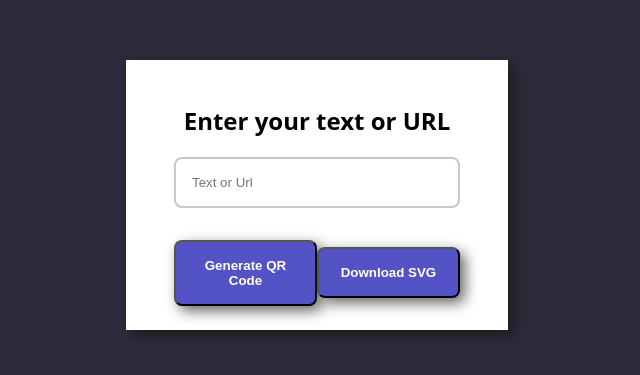
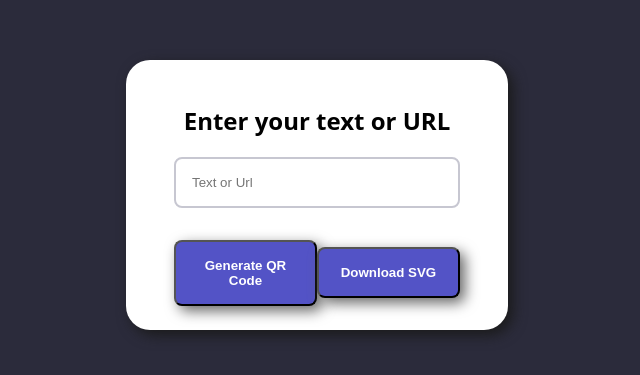
Before and after one commit to ckatsibas/QR-Code-Generator, a plain HTML site: page index.html in a window 1280 px wide. Shown: the part 221-596 px from the top of the page, 323-963 px from the left. Drawn offline with Linux system fonts and the light colour scheme.

Commit message:
Update style.css

```diff
--- a/styles/style.css
+++ b/styles/style.css
@@ -27,10 +27,7 @@ body {
 .container-div {
   background-color: hsl(240 10% 100%);
   max-width: 100vw;
-<<<<<<< HEAD
-=======
   min-width: 0;
->>>>>>> 1e85017 (Changes)
   border-radius: 24px;
   filter: drop-shadow(5px 5px 7px hsl(0, 0%, 10%));
   display: flex;
```
